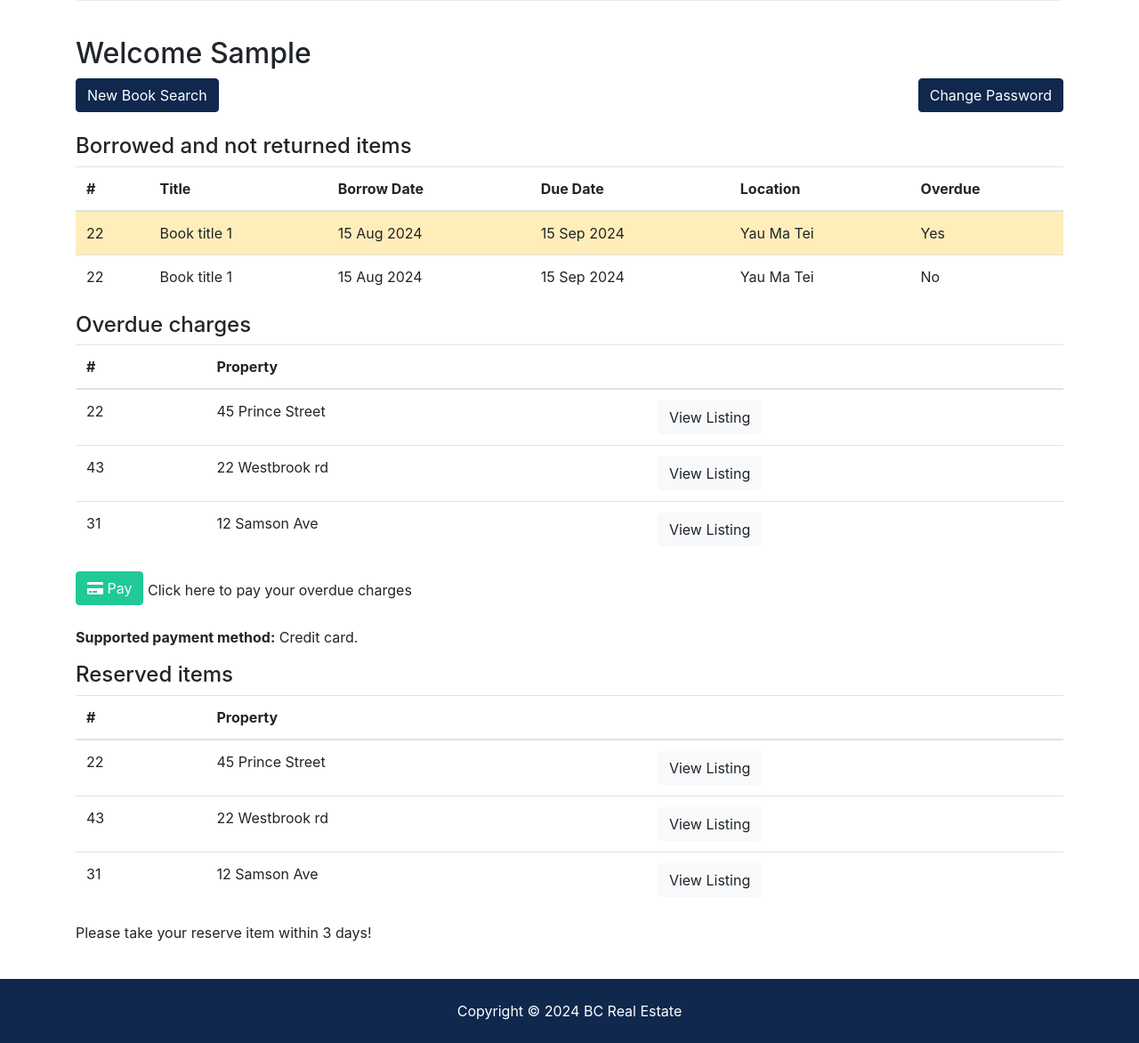
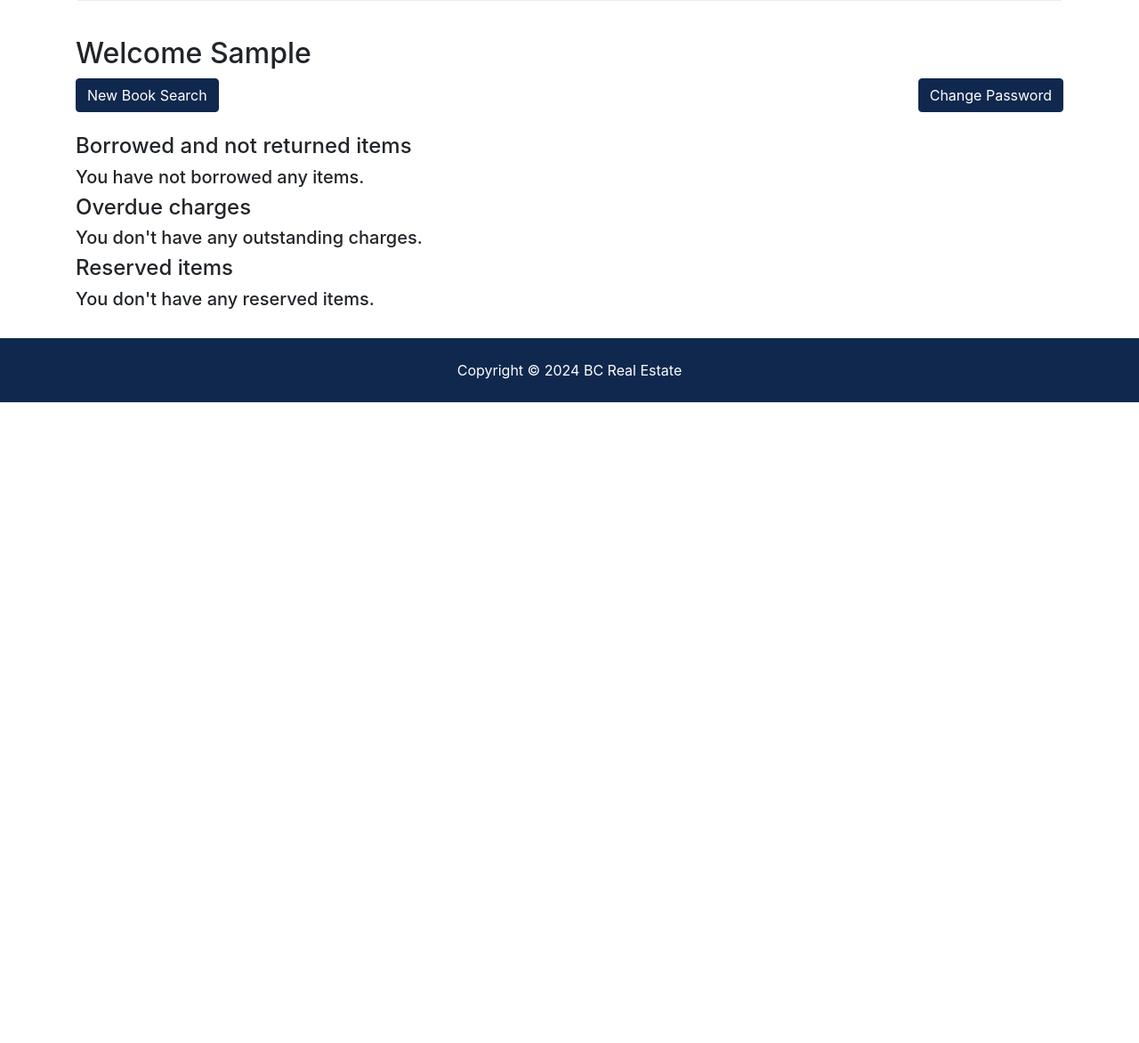
Before and after one commit to ellery79/hkct_libraryproject, a Django app: page /accounts/dashboard in a window 1280 px wide. Shown: the part 444-1616 px from the top of the page at 89% size. After the commit the page ends 896 px from the top, so only its background shows below. Run offline with Django 5.2, Linux system fonts and the light colour scheme; a user stored in the database is signed in; tables that the repository leaves empty hold one stand-in row (values such as "Sample post"); some libraries are stand-ins or nearby versions.

Commit message:
completed dashboard

```diff
--- a/accounts/views.py
+++ b/accounts/views.py
@@ -3,6 +3,10 @@
 from .models import Rule, CustomUser
 from borrows.models import Borrow
 from reserves.models import Reserve
+from datetime import date, timedelta
+from books.models import Book
+from django.db.models import Q
+from django.db.models import Sum
 
 # Create your views here.
 
@@ -78,10 +82,96 @@
         return render(request, 'accounts/register.html')
 
 
+def update_reserve_status(reserve_period):
+    # Calculate the date 3 days ago from today
+    three_days_ago = date.today() - timedelta(days=reserve_period)
+    # Update all reserves where reserve_date is more than 3 days ago and status is 'active'
+    Reserve.objects.filter(
+        reserve_date__lt=three_days_ago,
+        reserve_status='active',
+    ).update(reserve_status='expired')
+
+
+def update_book_borrow_status():
+    # Filter Borrow objects where return_date is null
+    borrows_with_no_return_date = Borrow.objects.filter(
+        return_date__isnull=True)
+
+    # Filter Borrow objects where return_date is not null
+    borrows_with_return_date = Borrow.objects.filter(return_date__isnull=False)
+
+    # Find Borrow objects that are in borrows_with_return_date but not in borrows_with_no_return_date
+    borrows_with_return_date_only = borrows_with_return_date.exclude(
+        book__in=borrows_with_no_return_date.values('book'))
+    for borrow in borrows_with_no_return_date:
+        selected_book = borrow.book
+        selected_book.book_status = 'Borrowed'
+        selected_book.save()
+    for borrow in borrows_with_return_date_only:
+        selected_book = borrow.book
+        if selected_book.book_status == 'Borrowed':
+            selected_book.book_status = 'Available'
+            selected_book.save()
+
+
+def update_book_reserve_status():
+    non_active_reserves = Reserve.objects.filter(
+        Q(reserve_status='fulfilled') | Q(reserve_status='expired'))
+    for reserve in non_active_reserves:
+        selected_book = reserve.book
+        if selected_book.book_status == 'Reserved':
+            selected_book.book_status = 'Available'
+            selected_book.save()
+    active_reserves = Reserve.objects.filter(reserve_status='active')
+    for reserve in active_reserves:
+        selected_book = reserve.book
+        selected_book.book_status = 'Reserved'
+        selected_book.save()
+
+
+def update_overdue_days():
+    returned_books = Borrow.objects.filter(return_date__isnull=False)
+    for returned_book in returned_books:
+        day_delta = returned_book.return_date - returned_book.due_date
+        returned_book.overdue_days = day_delta.days
+        returned_book.save()
+
+
+def update_book_fine(fine_per_day):
+    Borrow.objects.filter(fine_paid=True).update(book_fine=0)
+    unpaid_borrows = Borrow.objects.filter(
+        Q(fine_paid=False) & Q(return_date__isnull=False)
+    )
+    for unpaid_borrow in unpaid_borrows:
+        unpaid_borrow.book_fine = unpaid_borrow.overdue_days * fine_per_day
+        unpaid_borrow.save()
 
 
 def dashboard(request):
-    return render(request, 'accounts/dashboard.html')
+    user = request.user
+    reserve_period = user.rule.reserve_period
+    fine_per_day = user.rule.fine_per_day
+    update_reserve_status(reserve_period)
+    update_book_reserve_status()
+    update_book_borrow_status()
+    update_overdue_days()
+    update_book_fine(fine_per_day)
+    unreturned_borrows_per_user = Borrow.objects.filter(
+        user=user, return_date__isnull=True)
+    overdue_unpaid_borrows = Borrow.objects.filter(
+        Q(overdue_days__gt=0) &
+        Q(return_date__isnull=False) &
+        Q(fine_paid=False) & Q(user=user)
+    )
+    total_fine = overdue_unpaid_borrows.aggregate(Sum('book_fine'))['book_fine__sum'] or 0
+
+    reserved_items = Reserve.objects.filter(reserve_status='active',user=user)
+
+    context = {'unreturned_borrows': unreturned_borrows_per_user,
+               'overdue_unpaid_borrows': overdue_unpaid_borrows,
+               'total_fine': total_fine,
+               'reserved_items': reserved_items}
+    return render(request, 'accounts/dashboard.html', context)
 
 
 def forgotpass(request):
--- a/borrows/admin.py
+++ b/borrows/admin.py
@@ -3,8 +3,12 @@
 
 
 class BorrowAdmin(admin.ModelAdmin):
-    list_display = ('id', 'book', 'user', 'borrow_date', 'due_date', 'return_date')
+    list_display = ('id', 'book', 'user', 'borrow_date', 'due_date',
+                    'return_date', 'overdue_days', 'book_fine', 'fine_paid')
     list_display_links = ('id', 'book', 'user')
+    list_editable = ('fine_paid',)
+    list_filter = ('user',)
+
 
 # Register your models here
 admin.site.register(Borrow, BorrowAdmin)
--- a/borrows/models.py
+++ b/borrows/models.py
@@ -1,7 +1,7 @@
 from django.db import models
-
 from accounts.models import CustomUser
 from books.models import Book
+from datetime import date
 
 
 # Create your models here.
@@ -11,12 +11,16 @@
     due_date = models.DateField()
     return_date = models.DateField(blank=True, null=True)
     book_fine = models.DecimalField(
-        decimal_places=2, max_digits=3, blank=True, null=True)
+        decimal_places=2, max_digits=10, blank=True, null=True)
     fine_paid = models.BooleanField(blank=True, null=True)
     user = models.ForeignKey(
         CustomUser, on_delete=models.DO_NOTHING, blank=True, null=True)
     book = models.ForeignKey(
         Book,  on_delete=models.DO_NOTHING, blank=True, null=True)
+    overdue_days = models.IntegerField(blank=True, null=True)
 
     def __str__(self):
         return self.book.title
+
+    def is_overdue(self):
+        return date.today() > self.due_date
--- a/templates/accounts/dashboard.html
+++ b/templates/accounts/dashboard.html
@@ -52,11 +52,13 @@
           </div>
           <br />
           <h4>Borrowed and not returned items</h4>
+          {% if unreturned_borrows %}
           <table class="table">
             <thead>
               <tr>
                 <th scope="col">#</th>
                 <th scope="col">Title</th>
+                <th scope="col">Author</th>
                 <th scope="col">Borrow Date</th>
                 <th scope="col">Due Date</th>
                 <th scope="col">Location</th>
@@ -64,58 +66,60 @@
               </tr>
             </thead>
             <tbody>
-              <tr class="table-warning">
-                <td>22</td>
-                <td>Book title 1</td>
-                <td>15 Aug 2024</td>
-                <td>15 Sep 2024</td>
-                <td>Yau Ma Tei</td>
+              {% for borrow in unreturned_borrows %}
+              <tr
+              {% if borrow.is_overdue %}
+              class="table-warning"
+              {% endif %}
+              >
+                <td>{{forloop.counter}}</td>
+                <td>{{borrow.book.title}}</td>
+                <td>{{borrow.book.author}}</td>
+                <td>{{borrow.borrow_date}}</td>
+                <td>{{borrow.due_date}}</td>
+                <td>{{borrow.book.library.district}}</td>
+                {% if borrow.is_overdue %}
                 <td>Yes</td>
+                {% else %}
+                <td>No</td>
+                {% endif %}
               </tr>
-              <tr>
-                <td>22</td>
-                <td>Book title 1</td>
-                <td>15 Aug 2024</td>
-                <td>15 Sep 2024</td>
-                <td>Yau Ma Tei</td>
-                <td>No</td>
-              </tr>
+
+
+              {% endfor %}
+
             </tbody>
           </table>
+          {% else %}
+          <h5>You have not borrowed any items.</h5>
+          {% endif %}
 
           <h4>Overdue charges</h4>
+          {% if overdue_unpaid_borrows %}
           <table class="table">
             <thead>
               <tr>
                 <th scope="col">#</th>
-                <th scope="col">Property</th>
-                <th></th>
+                <th scope="col">Title</th>
+                <th scope="col">Author</th>
+                <th scope="col">Days Overdue</th>
+                <th scope="col">Fine (HKD)</th>
               </tr>
             </thead>
             <tbody>
+              {% for borrow in overdue_unpaid_borrows %}
               <tr>
-                <td>22</td>
-                <td>45 Prince Street</td>
-                <td>
-                  <a class="btn btn-light" href="#">View Listing</a>
-                </td>
+                <td>{{forloop.counter}}</td>
+                <td>{{borrow.book.title}}</td>
+                <td>{{borrow.book.author}}</td>
+                <td>{{borrow.overdue_days}}</td>
+                <td>${{borrow.book_fine | floatformat }}</td>
               </tr>
-              <tr>
-                <td>43</td>
-                <td>22 Westbrook rd</td>
-                <td>
-                  <a class="btn btn-light" href="#">View Listing</a>
-                </td>
-              </tr>
-              <tr>
-                <td>31</td>
-                <td>12 Samson Ave</td>
-                <td>
-                  <a class="btn btn-light" href="#">View Listing</a>
-                </td>
-              </tr>
+              {% endfor %}
+
             </tbody>
           </table>
+          <p>Total fine is ${{total_fine | floatformat }}</p>
           <p>
             <a href="https://example.com/pay" class="btn btn-success mb-2">
               <i class="fas fa-credit-card"></i> Pay
@@ -123,43 +127,40 @@
             <span>Click here to pay your overdue charges</span>
           </p>
           <p><strong>Supported payment method:</strong> Credit card.</p>
+          {% else %}
+          <h5>You don't have any outstanding charges.</h5>
+          {% endif %}
 
 
 
           <h4>Reserved items</h4>
+          {% if reserved_items %}
           <table class="table">
             <thead>
               <tr>
                 <th scope="col">#</th>
-                <th scope="col">Property</th>
-                <th></th>
+                <th scope="col">Title</th>
+                <th scope="col">Author</th>
+                <th scope="col">Pickup Library</th>
+                <th scope="col">Reserve Date</th>
               </tr>
             </thead>
             <tbody>
+              {% for reserve in reserved_items %}
               <tr>
-                <td>22</td>
-                <td>45 Prince Street</td>
-                <td>
-                  <a class="btn btn-light" href="#">View Listing</a>
-                </td>
+                <td>{{forloop.counter}}</td>
+                <td>{{reserve.book.title}}</td>
+                <td>{{reserve.book.author}}</td>
+                <td>{{reserve.book.library.district}}</td>
+                <td>{{reserve.reserve_date}}</td>
               </tr>
-              <tr>
-                <td>43</td>
-                <td>22 Westbrook rd</td>
-                <td>
-                  <a class="btn btn-light" href="#">View Listing</a>
-                </td>
-              </tr>
-              <tr>
-                <td>31</td>
-                <td>12 Samson Ave</td>
-                <td>
-                  <a class="btn btn-light" href="#">View Listing</a>
-                </td>
-              </tr>
+              {% endfor %}
             </tbody>
           </table>
-          <p>Please take your reserve item within 3 days!</p>
+          <p>Please take your reserve item within 3 days of your reserve date!</p>
+          {% else %}
+          <h5>You don't have any reserved items.</h5>
+          {% endif %}
         </div>
       </div>
     </div>
--- a/templates/accounts/login.html
+++ b/templates/accounts/login.html
@@ -41,6 +41,9 @@
                     required
                   />
                 </div>
+                <div class="form-group text-right">
+                  <a href="{% url 'forgotpass' %}" class="btn btn-link">Forgot Password?</a>
+                </div>
 
                 <input
                   type="submit"
```
Also changed, not shown: books/admin.py (+5 -2 lines), templates/pages/about.html (+7 -1 lines).
